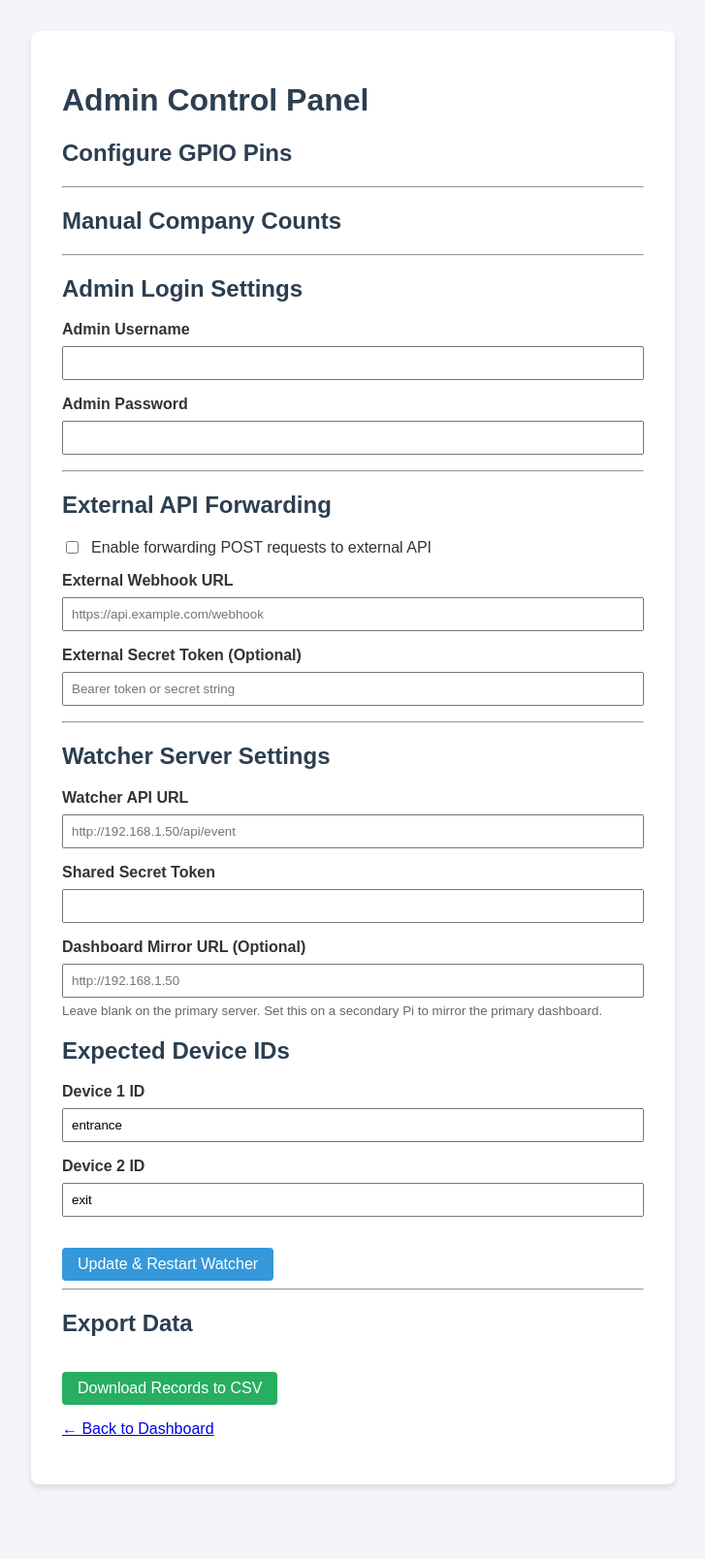
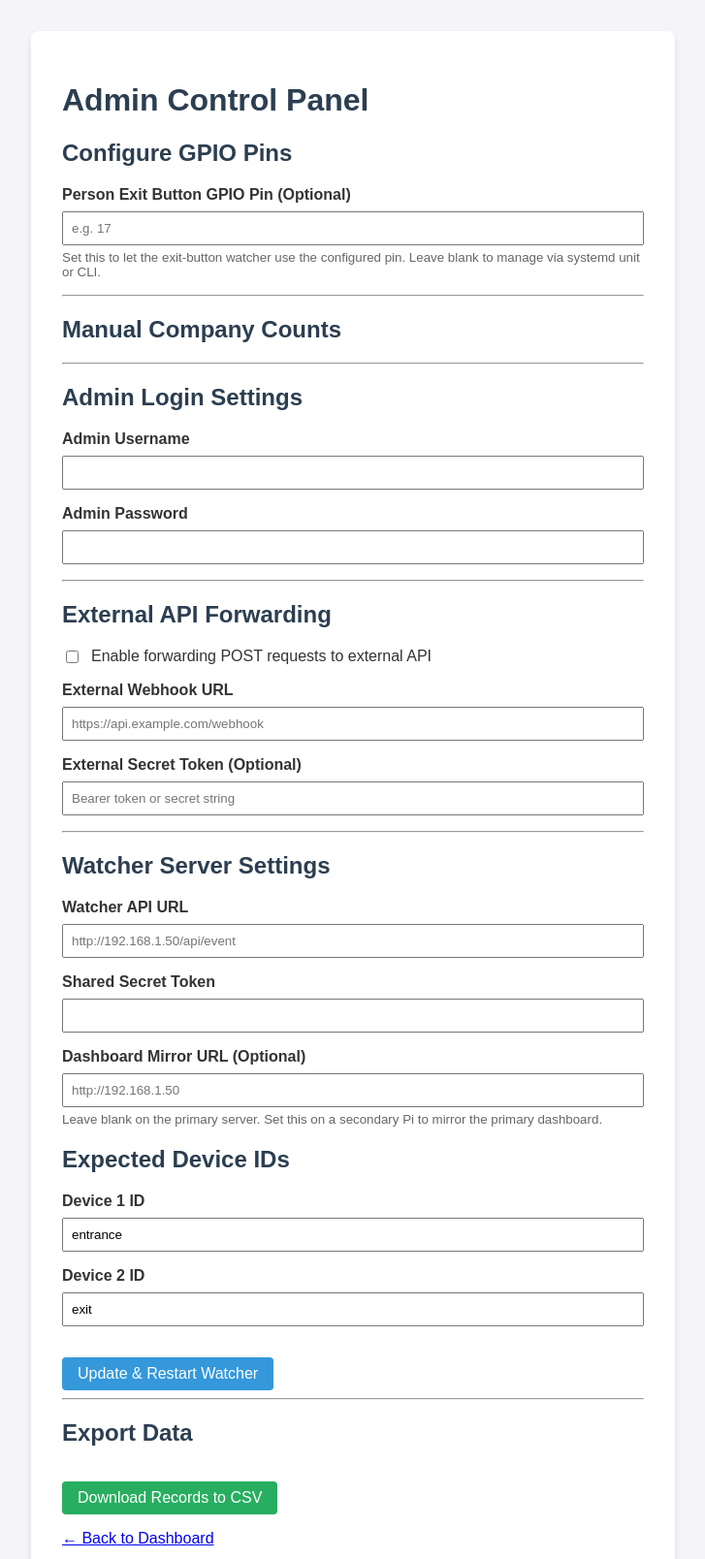
Before and after one commit to RileyWebb/Gate-Tracker-Kinrise, a Flask app: template src/templates/admin.html in a window 1280 px wide. Shown: the top 1608 px of the page at 97% size, without its empty margins (276-1003 px from the left). Before the commit the page ends 1535 px from the top, so only its background shows below. Run offline with Flask 3, Linux system fonts and the light colour scheme; the template is opened without the code that fills it, so the values that code supplies are empty.

Commit message:
asdad
Co-authored-by: Copilot <copilot@github.com>

```diff
--- a/src/server.py
+++ b/src/server.py
@@ -368,14 +368,31 @@ def admin():
         if expected_devices:
             config['expected_devices'] = expected_devices
 
+        # Save extra pin setting if provided
+        person_pin = request.form.get('person_exit_pin', '').strip()
+        if person_pin != '':
+            try:
+                config['person_exit_pin'] = int(person_pin)
+            except ValueError:
+                pass
+
         save_config(config)
 
-        # Restart the watcher service to apply new GPIO settings
+        # Restart the watcher services to apply new GPIO settings
+        messages = []
         try:
             subprocess.run(['systemctl', 'restart', 'gate-tracker-watcher.service'], check=True)
-            message = "Settings updated and GPIO watcher restarted successfully."
+            messages.append('GPIO watcher restarted')
         except Exception as e:
-            message = f"Settings updated, but failed to restart watcher service: {str(e)}"
+            messages.append(f'failed to restart gate-tracker-watcher: {str(e)}')
+
+        try:
+            subprocess.run(['systemctl', 'restart', 'gate-tracker-exit-watcher.service'], check=True)
+            messages.append('exit watcher restarted')
+        except Exception as e:
+            messages.append(f'failed to restart gate-tracker-exit-watcher: {str(e)}')
+
+        message = 'Settings updated: ' + '; '.join(messages)
 
         with sqlite3.connect(DB_FILE) as conn:
             conn.row_factory = sqlite3.Row
--- a/src/templates/admin.html
+++ b/src/templates/admin.html
@@ -31,6 +31,12 @@
                 <input type="number" id="pin_{{ key }}" name="pin_{{ key }}" value="{{ button['gpio_pin'] }}" required>
             </div>
             {% endfor %}
+
+            <div class="form-group">
+                <label for="person_exit_pin">Person Exit Button GPIO Pin (optional)</label>
+                <input type="number" id="person_exit_pin" name="person_exit_pin" value="{{ config.get('person_exit_pin', '') }}" placeholder="e.g. 17">
+                <small style="color:#666; display:block; margin-top:.35rem;">Set this to let the exit-button watcher use the configured pin. Leave blank to manage via systemd unit or CLI.</small>
+            </div>
 
             <hr>
 
```
